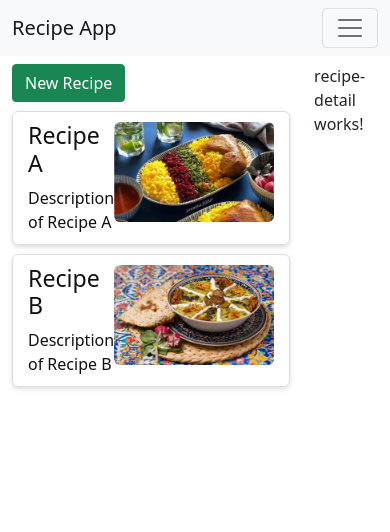
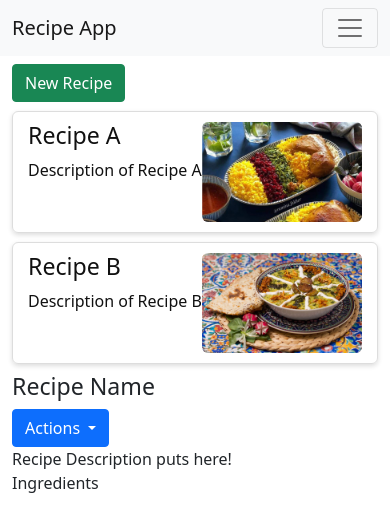
Before and after one commit to masoudtabatabaei/angular-recepie-book, an Angular app: page / in a window 390 px wide. Shown: the top 532 px of the page. Built offline with nearby package versions, Linux system fonts and the light colour scheme.

Commit message:
Implement mock Recipe Details section

```diff
--- a/src/app/recipes/recipe-detail/recipe-detail.component.html
+++ b/src/app/recipes/recipe-detail/recipe-detail.component.html
@@ -1 +1,29 @@
-<p>recipe-detail works!</p>
+<div class="row">
+  <div class="col col-sm-12">
+    <h3>Recipe Name</h3>
+    <div class="dropdown">
+      <button class="btn btn-primary dropdown-toggle"
+              type="button"
+              id="dropdownMenuButton"
+              data-toggle="dropdown"
+              (click)="show = !show">
+        Actions
+      </button>
+      <div class="dropdown-menu" [class.show]="show">
+        <a class="dropdown-item" href="#">To Shopping List</a>
+        <a class="dropdown-item" href="#">Edit Recipe</a>
+        <a class="dropdown-item" href="#">Delete Recipe</a>
+      </div>
+    </div>
+  </div>
+</div>
+<div class="row">
+  <div class="col col-sm-12">
+    <div>Recipe Description puts here!</div>
+  </div>
+</div>
+<div class="row">
+  <div class="col col-sm-12">
+    Ingredients
+  </div>
+</div>
--- a/src/app/recipes/recipe-detail/recipe-detail.component.ts
+++ b/src/app/recipes/recipe-detail/recipe-detail.component.ts
@@ -6,7 +6,7 @@ import { Component, OnInit } from '@angular/core';
   styleUrls: ['./recipe-detail.component.css']
 })
 export class RecipeDetailComponent implements OnInit {
-
+  show = false;
   constructor() { }
 
   ngOnInit(): void {
```
